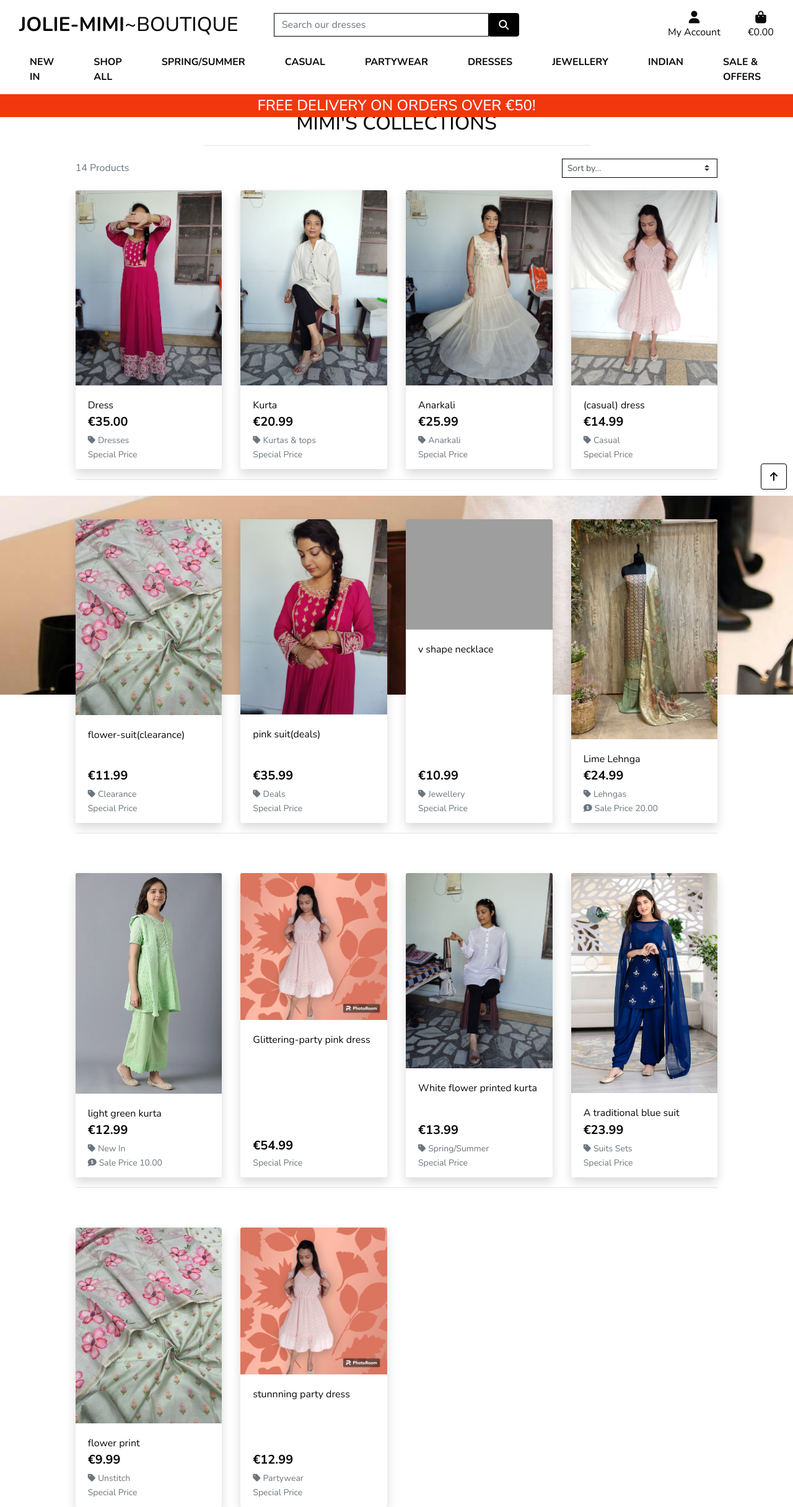
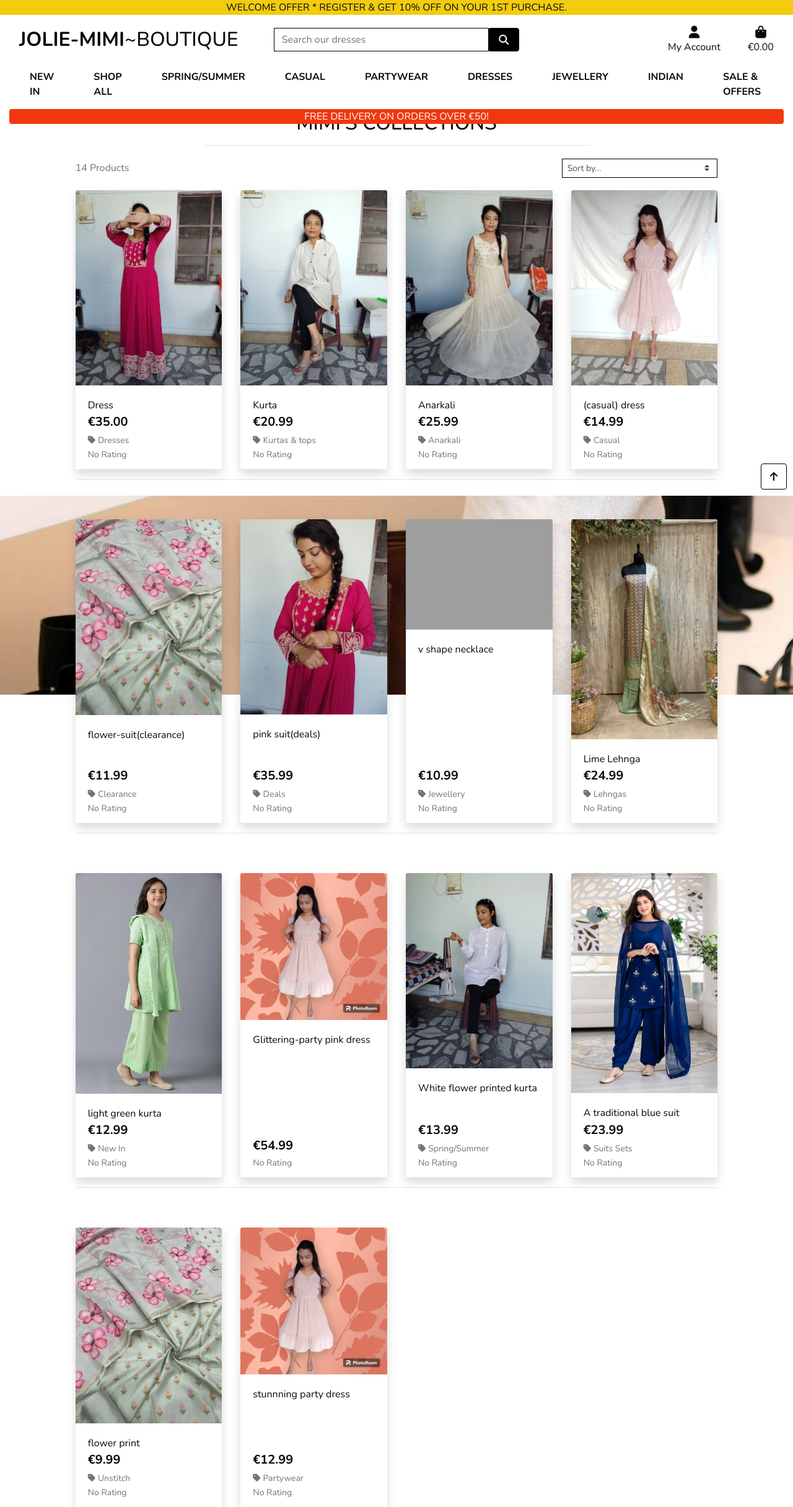
Before and after one commit to Mr-KulwinderSingh/jolie_mimi_boutique, a Django app: page /products/ in a window 1280 px wide. Shown: the whole page at 62% size. Run offline with Django 3.2, Linux system fonts and the light colour scheme; data comes from the database, SQL or seed files in the repository; both versions use the stored data as it was after the commit; some libraries are stand-ins or nearby versions; grey boxes are pictures that could not be loaded.

Commit message:
product model updated and rating field added, delivery banner style updated and new welcome banner added at the top of home page

```diff
--- a/products/admin.py
+++ b/products/admin.py
@@ -10,6 +10,7 @@ class ProducAdmin(admin.ModelAdmin):
         'category',
         'selling_price',
         'discounted_price',
+        'rating',
         'description',
         'image',
     )
--- a/products/models.py
+++ b/products/models.py
@@ -24,6 +24,7 @@ class Product(models.Model):
     description = models.TextField()
     selling_price = models.DecimalField(max_digits=6, decimal_places=2)
     discounted_price = models.DecimalField(max_digits=6, decimal_places=2)
+    rating = models.DecimalField(max_digits=6, decimal_places=2, null=True, blank=True)
     image = models.ImageField(null=True, blank=True)
 
     def __str__(self):
--- a/products/templates/products/product_detail.html
+++ b/products/templates/products/product_detail.html
@@ -37,8 +37,8 @@
                         </a>
                     </p>
                     {% endif %}
-                    {% if product.discounted_price %}
-                        <small class="text-muted"><i class="fas fa-star mr-1"></i>{{ product.descounted_price}}</small>
+                    {% if product.rating %}
+                        <small class="text-muted"><i class="fas fa-star mr-1"></i>{{ product.rating}}</small>
                     {% else %}
                         <small class="text-muted"></small>
                     {% endif %}
--- a/products/templates/products/products.html
+++ b/products/templates/products/products.html
@@ -30,10 +30,10 @@
                         <div class="sort-select-wrapper w-50">
                             <select id="sort-selector" class="custom-select custom-select-sm rounded-0 border border-{% if current_sorting != 'None_None' %}info{% else %}black{% endif %}">
                                 <option value="reset" {% if current_sorting == 'None_None' %}selected{% endif %}>Sort by...</option>
-                                <option value="price_asc" {% if current_sorting == 'price_asc' %}selected{% endif %}>Price (low to high)</option>
-                                <option value="price_desc" {% if current_sorting == 'price_desc' %}selected{% endif %}>Price (high to low)</option>
-                                <option value="rating_asc" {% if current_sorting == 'price_asc' %}selected{% endif %}>Sale (low to high)</option>
-                                <option value="rating_desc" {% if current_sorting == 'price_desc' %}selected{% endif %}>Sale (high to low)</option>
+                                <option value="selling_price_asc" {% if current_sorting == 'selling_price_asc' %}selected{% endif %}>Price (low to high)</option>
+                                <option value="selling_price_desc" {% if current_sorting == 'selling_price_desc' %}selected{% endif %}>Price (high to low)</option>
+                                <option value="rating_asc" {% if current_sorting == 'rating_asc' %}selected{% endif %}>Sale (low to high)</option>
+                                <option value="rating_desc" {% if current_sorting == 'rating_desc' %}selected{% endif %}>Sale (high to low)</option>
                                 <option value="name_asc" {% if current_sorting == 'name_asc' %}selected{% endif %}>Name (A-Z)</option>
                                 <option value="name_desc" {% if current_sorting == 'name_desc' %}selected{% endif %}>Name (Z-A)</option>
                                 <option value="category_asc" {% if current_sorting == 'category_asc' %}selected{% endif %}>Category (A-Z)</option>
@@ -77,10 +77,10 @@
                                             </a>
                                         </p>
                                         {% endif %}
-                                        {% if product.discounted_price %}
-                                            <small class="text-muted"><i class="fa-solid fa-comment-dollar mr-1"></i>Sale Price {{ product.discounted_price }}</small>
+                                        {% if product.rating %}
+                                            <small class="text-muted"><i class="fa-solid fa-comment-dollar mr-1"></i>Sale Price {{ product.rating }}</small>
                                         {% else %}
-                                            <small class="text-muted">Special Price</small>
+                                            <small class="text-muted">No Rating</small>
                                         {% endif %}
                                     </div>
                                 </div>
--- a/static/css/base.css
+++ b/static/css/base.css
@@ -92,6 +92,10 @@ a.category-badge > span.badge:hover {
     border: 1px solid black !important;
 }
 
+.bg-welcome-banner {
+    background: hsl(50, 90%, 50%);
+}
+
 .bg-delivery-banner {
     background: #f2370e;
 }
--- a/templates/base.html
+++ b/templates/base.html
@@ -36,6 +36,11 @@
   </head>
   <body>
     <header class="container-fluid fixed-top">
+        <div id="welcome-banner" class="row text-center">
+            <div class="col bg-welcome-banner text-black">
+                <p class="my-0">WELCOME OFFER * REGISTER & GET 10% OFF ON YOUR 1ST PURCHASE.</p>
+            </div>
+        </div>
         <div id="topnav" class="row bg-white pt-lg-2 d-none d-lg-flex ">
             <div class="col-12 col-lg-4 my-auto py-1 py-lg-0 text-center text-lg-left">
                 <a href="{% url 'home' %}" class="nav-link main-logo-link">
@@ -103,9 +108,9 @@
                 {% include 'includes/mobile-top-header.html' %}
                 {% include 'includes/main-nav.html' %}
         </div>
-        <div id="delivery-banner" class="row text-center">
-            <div class="col bg-delivery-banner text-white">
-                <h4 class="logo-font my-1">Free delivery on orders over €{{ free_delivery_threshold }}!</h4>
+        <div id="delivery-banner" class="text-center">
+            <div class="col flex-column bg-delivery-banner text-white rounded">
+                <p class="logo-font my-0">Free delivery on orders over €{{ free_delivery_threshold }}!</p>
             </div>
         </div>
     </header>
```
Also changed, not shown: db.sqlite3, products/migrations/0002_auto_20240523_1607.py (added).
